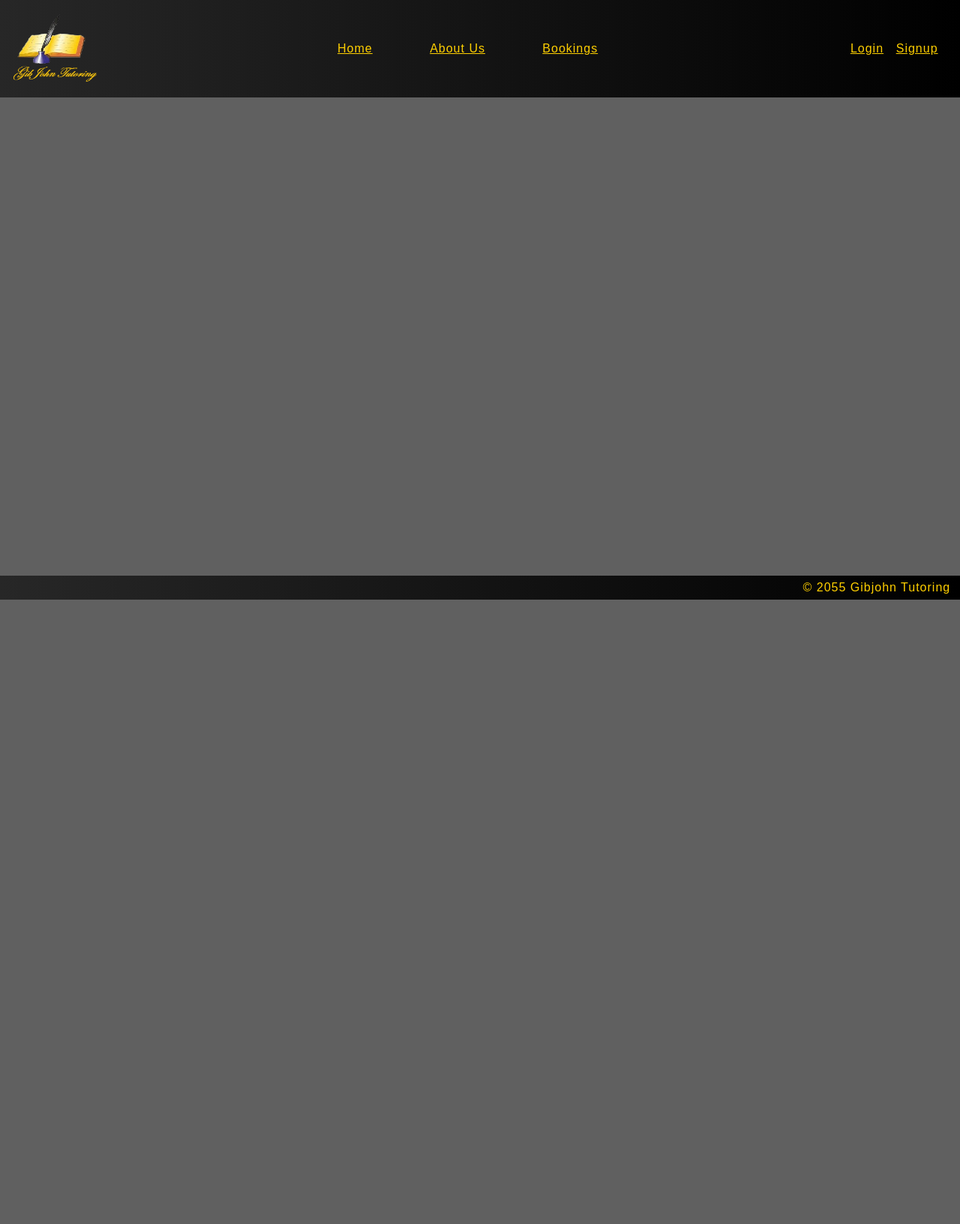
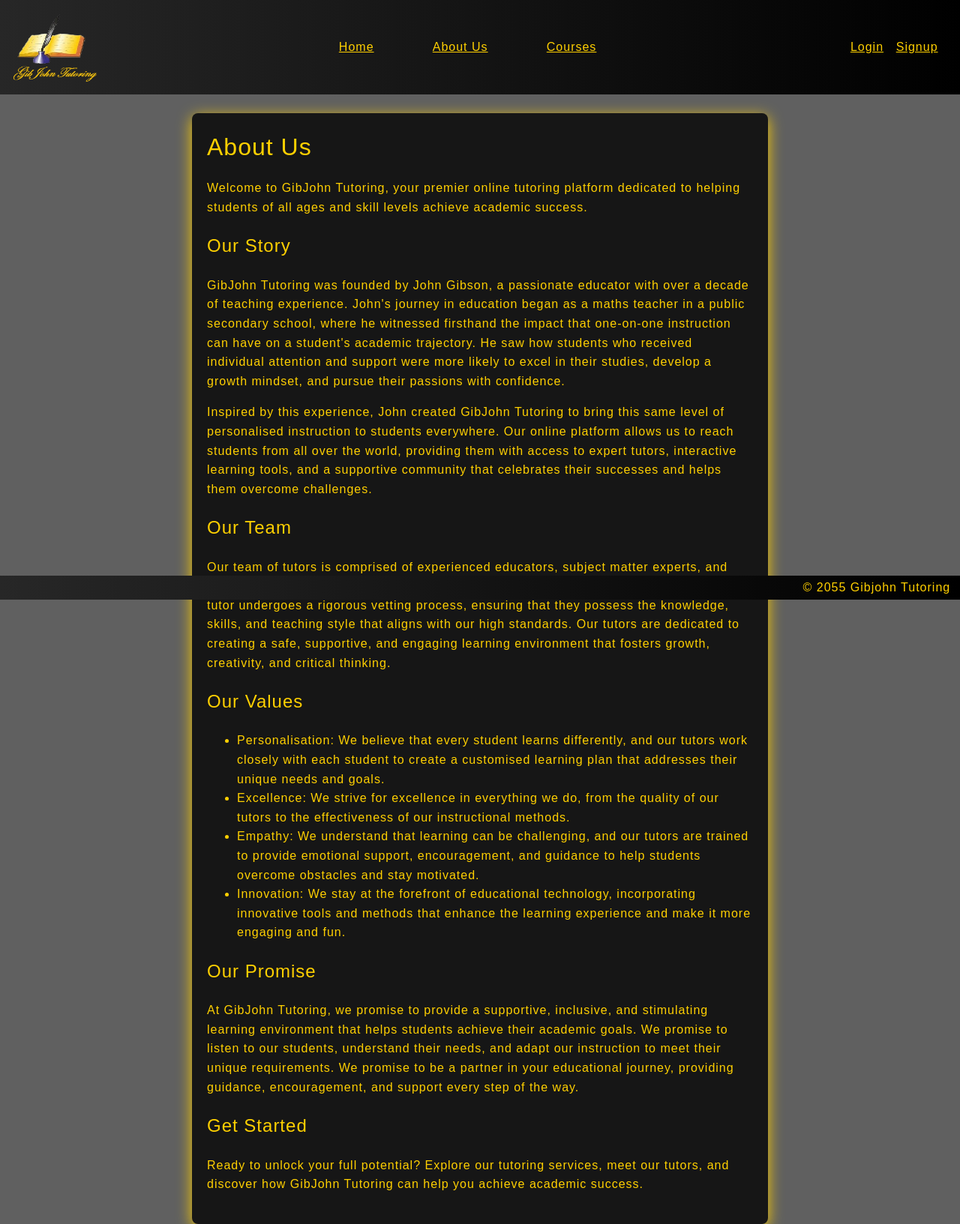
Before and after one commit to Trnket/GibJohn-Tutoring-Current, a Flask app: page /about in a window 1280 px wide. Shown: the whole page at 75% size. Before the commit the page ends 800 px from the top, so only its background shows below. Run offline with Flask 3, Linux system fonts and the light colour scheme.

Commit message:
Added more to most pages, mostly visual changes

```diff
--- a/app.py
+++ b/app.py
@@ -22,6 +22,12 @@ def index():
 @app.route('/about', methods=['POST', 'GET'])
 def about():
     return render_template('about.html' , student = session.get("username"), teacher = session.get("username"))
+
+
+
+@app.route("/courses", methods=["POST", "GET"])
+def courses():
+    return render_template("courses.html", student = session.get("username"), teacher = session.get("username"))
 
 
 
@@ -203,7 +209,24 @@ def admin_login():
 
 
 
+@app.route('/booking', methods=['POST', 'GET'])
+def booking():
+    if request.method == "POST":
+        student_name = request.form['student_name']
+        subject = request.form['subject']
+        teacher_name = request.form['teacher_name']
+        date = request.form['date']
+        time = request.form['time']
 
+        conn = sqlite3.connect("database.db")
+        cursor = conn.cursor()
+        cursor.execute('INSERT INTO Bookings (student_name, subject, teacher_name, date, time) VALUES (?, ?, ?, ?, ?)', (student_name, subject, teacher_name, date, time))
+        conn.commit()
+        cursor.close()
+        conn.close()
+
+        return render_template("index.html", Admin = session.get("username"), student = session.get("username"), teacher = session.get("username"))
+    return render_template("booking.html", Admin = session.get("username"), student = session.get("username"), teacher = session.get("username"))
 
 
 
--- /dev/null
+++ b/static/about_styles.css
@@ -0,0 +1,26 @@
+body {
+    font-family: Arial, sans-serif;
+    line-height: 1.6;
+    margin: 0;
+    padding: 0;
+}
+
+
+
+h1 {
+    margin: 0;
+}
+
+.about{
+    margin-top: 2%;
+    margin-left: 20%;
+    padding: 20px;
+    max-width: 60%;
+    background: #161616;
+    border-radius: 8px;
+    box-shadow: 0 5px 20px #ffd000;
+}
+
+section {
+    margin-bottom: 20px;
+}
--- a/templates/about.html
+++ b/templates/about.html
@@ -1,7 +1,47 @@
+<head>
+    <link rel="stylesheet" href="{{url_for('static', filename='about_styles.css')}}">
+</head>
+
 {% extends "layout.html" %}
 
 {% block body %}
 
-<div class="about_container"></div>
+
+<div class="about">
+    <h1>About Us</h1>
+    <p>Welcome to GibJohn Tutoring, your premier online tutoring platform dedicated to helping students of all ages and skill levels achieve academic success.</p>
+
+    <section>
+        <h2>Our Story</h2>
+        <p>GibJohn Tutoring was founded by John Gibson, a passionate educator with over a decade of teaching experience. John's journey in education began as a maths teacher in a public secondary school, where he witnessed firsthand the impact that one-on-one instruction can have on a student's academic trajectory. He saw how students who received individual attention and support were more likely to excel in their studies, develop a growth mindset, and pursue their passions with confidence.</p>
+        <p>Inspired by this experience, John created GibJohn Tutoring to bring this same level of personalised instruction to students everywhere. Our online platform allows us to reach students from all over the world, providing them with access to expert tutors, interactive learning tools, and a supportive community that celebrates their successes and helps them overcome challenges.</p>
+    </section>
+
+    <section>
+        <h2>Our Team</h2>
+        <p>Our team of tutors is comprised of experienced educators, subject matter experts, and passionate learners who share our commitment to providing exceptional instruction. Each tutor undergoes a rigorous vetting process, ensuring that they possess the knowledge, skills, and teaching style that aligns with our high standards. Our tutors are dedicated to creating a safe, supportive, and engaging learning environment that fosters growth, creativity, and critical thinking.</p>
+    </section>
+
+    <section>
+        <h2>Our Values</h2>
+        <ul>
+            <li><strong>Personalisation</strong>: We believe that every student learns differently, and our tutors work closely with each student to create a customised learning plan that addresses their unique needs and goals.</li>
+            <li><strong>Excellence</strong>: We strive for excellence in everything we do, from the quality of our tutors to the effectiveness of our instructional methods.</li>
+            <li><strong>Empathy</strong>: We understand that learning can be challenging, and our tutors are trained to provide emotional support, encouragement, and guidance to help students overcome obstacles and stay motivated.</li>
+            <li><strong>Innovation</strong>: We stay at the forefront of educational technology, incorporating innovative tools and methods that enhance the learning experience and make it more engaging and fun.</li>
+        </ul>
+    </section>
+
+    <section>
+        <h2>Our Promise</h2>
+        <p>At GibJohn Tutoring, we promise to provide a supportive, inclusive, and stimulating learning environment that helps students achieve their academic goals. We promise to listen to our students, understand their needs, and adapt our instruction to meet their unique requirements. We promise to be a partner in your educational journey, providing guidance, encouragement, and support every step of the way.</p>
+    </section>
+
+    <section>
+        <h2>Get Started</h2>
+        <p>Ready to unlock your full potential? Explore our tutoring services, meet our tutors, and discover how GibJohn Tutoring can help you achieve academic success.</p>
+    </section>
+</div>
+
 
 {% endblock %}
--- a/templates/layout.html
+++ b/templates/layout.html
@@ -14,13 +14,14 @@
             <img id="logo1" src="{{url_for('static', filename=('GibJohn_Tutoring.png'))}}" height="100px">
         </div>
 
+
+        {% if student or teacher %}
         <div class="navbar_middle">
             <a href="{{url_for('index')}}">Home</a>
             <a href="{{url_for('about')}}"> About Us</a>
+            <a href="{{url_for('courses')}}"> Courses</a>
             <a href="{{url_for('bookings')}}"> Bookings</a>
         </div>
-
-        {% if student %}
 
         <div>
             <a id="Signout" href="{{url_for('signout')}}">Signout</a>
@@ -28,6 +29,11 @@
 
         {% else %}
 
+        <div class="navbar_middle">
+            <a href="{{url_for('index')}}">Home</a>
+            <a href="{{url_for('about')}}"> About Us</a>
+            <a href="{{url_for('courses')}}"> Courses</a>
+        </div>
 
         <div class="Login_Signup">
             <a id="Login" href="{{url_for('login')}}">Login</a>
--- a/templates/login.html
+++ b/templates/login.html
@@ -1,5 +1,5 @@
 <head></head>
-    <link rel="stylesheet" href="{{url_for('static', filename='signup_login_styles.css')}}">
+    <link rel="stylesheet" href="{{url_for('static', filename='menu_signup_login_styles.css')}}">
 </head>
 
 {% extends "layout.html" %}
@@ -20,6 +20,7 @@
     <div class="box">
         <h2>Admin</h2>
         <img src="{{url_for('static', filename=('admin.png '))}}" alt="Picture of Admin ">
+        <br/>
         <a href="{{url_for('admin_login')}}" class="button">Admin Login</a>
     </div>
 </div>
```
Also changed, not shown: datagen.py (+8 -0 lines), static/courses_styles.css (added, +46 -0 lines), static/menu_signup_login_styles.css (renamed from static/signup_login_styles.css, +5 -2 lines), templates/bookings.html (+23 -5 lines), templates/courses.html (added, +10 -0 lines), templates/index.html (+5 -4 lines), templates/signup.html (+6 -1 lines), static/School.png (added), 3 other files.
